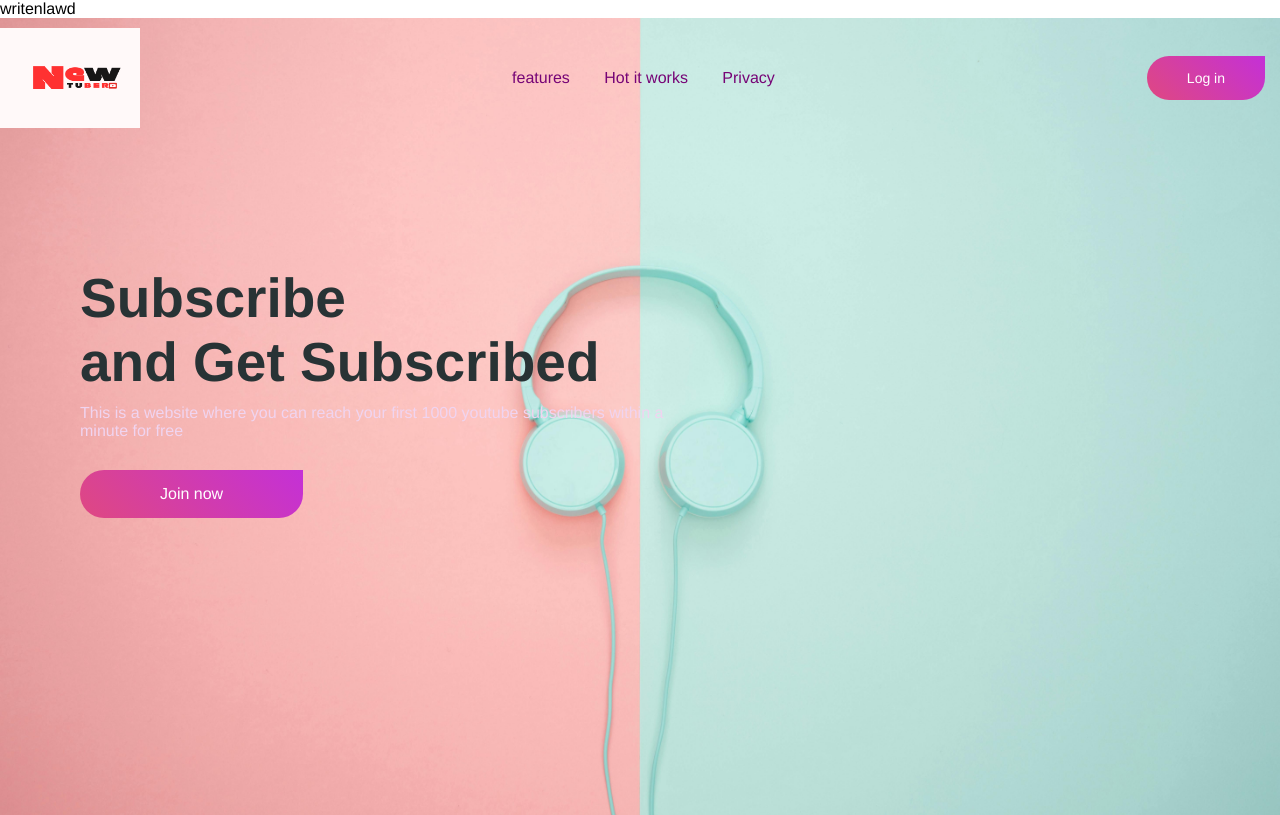
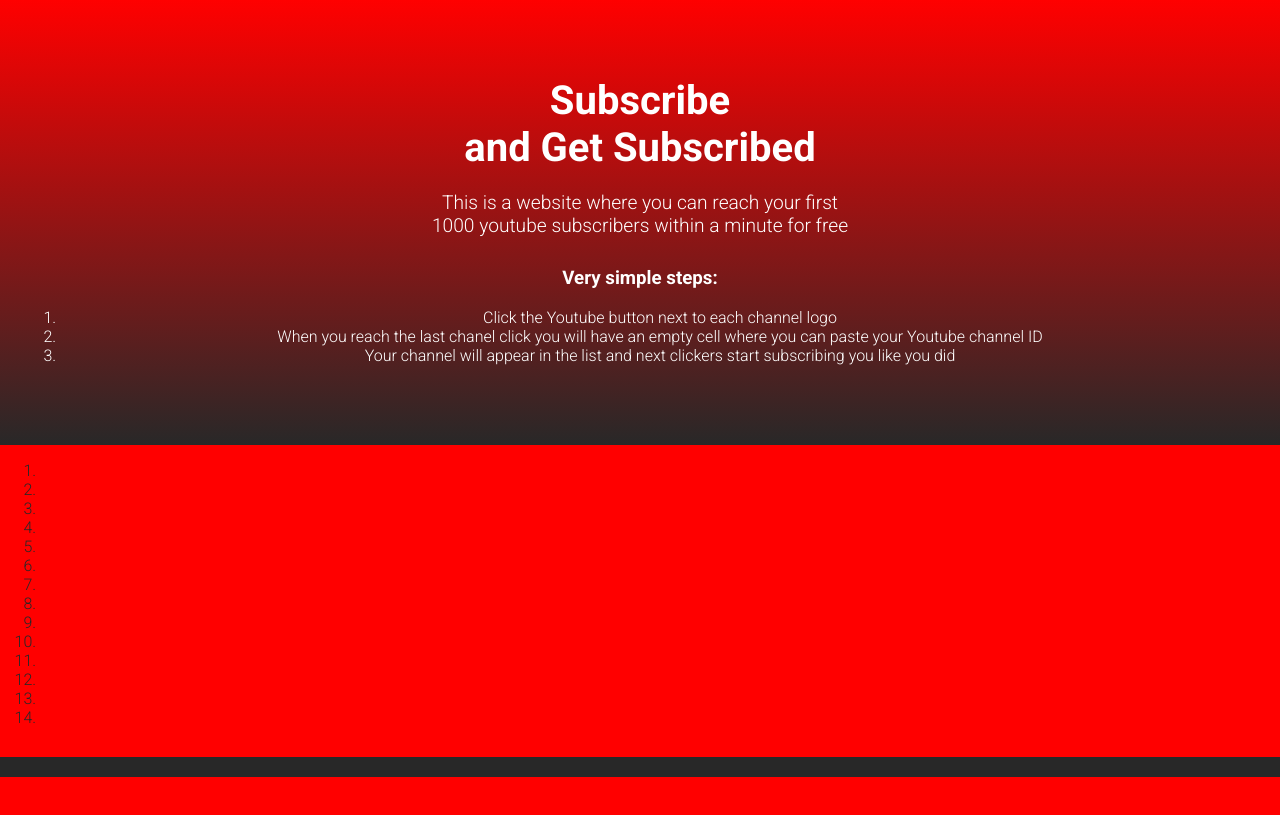
Before and after one commit to Ericlearner/youtube-subscribe-multiplier, a plain HTML site: page index.html in a window 1280 px wide. Shown: the top 815 px of the page. Drawn offline with Linux system fonts and the light colour scheme.

Commit message:
changes done

```diff
--- a/index.html
+++ b/index.html
@@ -6,48 +6,41 @@
     <title>Document</title>
     <link rel="stylesheet" href="styles.css">
     <link rel="stylesheet" href="script.js">
+    <link rel="preconnect" href="https://fonts.googleapis.com">
+    <link rel="preconnect" href="https://fonts.gstatic.com" crossorigin>
+    <link href="https://fonts.googleapis.com/css2?family=Roboto:ital,wght@0,100;0,300;0,400;0,500;0,700;0,900;1,100;1,300;1,400;1,500;1,700;1,900&display=swap" rel="stylesheet">
+
+
     <title>Youtube subscribe multiplier</title>
 </head>
 <header>
-writenlawd
+
 </header>
 <body>
     <div class="hero">
-        <nav>
-            <img src="Images/Black White Bold Modern Studio Logo.png" alt="Logo" class="logo">
-            <ul>
-                <li><a href="#">features</a></li>
-                <li><a href="#">Hot it works</a></li>
-                <li><a href="#">Privacy</a></li>
-            </ul>
+        <div class="item-1">
+            <h1>Subscribe<br> and Get Subscribed</h1>
+            <p>This is a website where you can reach your first <br>1000 youtube subscribers within a minute for free</p>
+            <!-- <a href="#" class="login-btn">Join now</a> -->
+        </div>
+        <div>
+            <h3>Very simple steps:</h3>
             <div>
-                <a href="#" class="login-btn">Log in</a>
+                <ol>
+                    <li>Click the Youtube button next to each channel logo</li>
+                    <li>When you reach the last chanel click you will have an empty cell where you can paste your Youtube channel ID</li>
+                    <li>Your channel will appear in the list and next clickers start subscribing you like you did</li>
+                </ol>
             </div>
-        </nav>
-        <div class="content">
-            <h1>Subscribe<br> and Get Subscribed</h1>
-            <p>This is a website where you can reach your first 1000 youtube subscribers within a minute for free</p>
-            <a href="#" class="login-btn">Join now</a>
+            <p></p>
         </div>
-
     </div>
-    <!-- <h1>youtube <i>subscribe</i> <b>multiplier</b></h1>
-    <h1>This is a website where you can reach your first 1000 youtube subscribers within a minute for free</h1>
-    <h2>How can you do it?</h2>
-    <h3>Steps:</h3>
-    <ol>
-        <h3>
-            subscribe for 100 youtube channels
-        </h3>
-        <p>When you finish subscribing 100 youtube channels there will apeear a cell for your youtube channel. It allows you to add your youtube channel for 100 subscribers list.</p>
-        <p>Subscribe and Get subscribed</p>
-    </ol> -->
-    <div class="list_10">
+    <div class="container">
         <ol>
             <li>
-                <div class="g-ytsubscribe" data-channelid="UC7_KLv_NjR_oZCaicgFGevA" data-layout="full" data-count="default"></div>
+                <div target="blank" class="g-ytsubscribe" data-channelid="UC7_KLv_NjR_oZCaicgFGevA" data-layout="full" data-count="default"></div>
             </li>
-            <li>
+             <li>
                 <div class="g-ytsubscribe" data-channelid="UCPRJV7qMxJv5owAWVVEtwJA" data-layout="full" data-count="default"></div>
             </li>
             <li>
@@ -86,246 +79,6 @@ writenlawd
             <li>
                 <div class="g-ytsubscribe" data-channelid="UCogN2Mj8N5f8KVgKcvtkDCg" data-layout="full" data-count="default"></div>
             </li>
-            <!-- <li>
-
-            </li>
-            <li>
-
-            </li>
-            <li>
-
-            </li>
-            <li>
-
-            </li>
-            <li>
-
-            </li>
-            <li>
-
-            </li>
-            <li>
-
-            </li>
-            <li>
-
-            </li>
-            <li>
-
-            </li>
-            <li>
-
-            </li>
-            <li>
-
-            </li>
-            <li>
-
-            </li>
-            <li>
-
-            </li>
-            <li>
-
-            </li>
-            <li>
-
-            </li>
-            <li>
-
-            </li>
-            <li>
-
-            </li>
-            <li>
-
-            </li>
-            <li>
-
-            </li>
-            <li>
-
-            </li>
-            <li>
-
-            </li>
-            <li>
-
-            </li>
-            <li>
-
-            </li>
-            <li>
-
-            </li>
-            <li>
-
-            </li>
-            <li>
-
-            </li>
-            <li>
-
-            </li>
-            <li>
-
-            </li>
-            <li>
-
-            </li>
-            <li>
-
-            </li>
-            <li>
-
-            </li>
-            <li>
-
-            </li>
-            <li>
-
-            </li>
-            <li>
-
-            </li>
-            <li>
-
-            </li>
-            <li>
-
-            </li>
-            <li>
-
-            </li>
-            <li>
-
-            </li>
-            <li>
-
-            </li>
-            <li>
-
-            </li>
-            <li>
-
-            </li>
-            <li>
-
-            </li>
-            <li>
-
-            </li>
-            <li>
-
-            </li>
-            <li>
-
-            </li>
-            <li>
-
-            </li>
-            <li>
-
-            </li>
-            <li>
-
-            </li>
-            <li>
-
-            </li>
-            <li>
-
-            </li>
-            <li>
-
-            </li>
-            <li>
-
-            </li>
-            <li>
-
-            </li>
-            <li>
-
-            </li>
-            <li>
-
-            </li>
-            <li>
-
-            </li>
-            <li>
-
-            </li>
-            <li>
-
-            </li>
-            <li>
-
-            </li>
-            <li>
-
-            </li>
-            <li>
-
-            </li>
-            <li>
-
-            </li>
-            <li>
-
-            </li>
-            <li>
-
-            </li>
-            <li>
-
-            </li>
-            <li>
-
-            </li>
-            <li>
-
-            </li>
-            <li>
-
-            </li>
-            <li>
-
-            </li>
-            <li>
-
-            </li>
-            <li>
-
-            </li>
-            <li>
-
-            </li>
-            <li>
-
-            </li>
-            <li>
-
-            </li>
-            <li>
-
-            </li>
-            <li>
-
-            </li>
-            <li>
-
-            </li>
-            <li>
-
-            </li>
-            <li>
-
-            </li>
-            <li>
-
-            </li> -->
         </ol>
     </div>
 </body>
--- a/script.js
+++ b/script.js
@@ -0,0 +1,5 @@
+var x =0;
+function count(){
+    x=x+1;
+    document.getElementById('count').value=x;
+}
--- a/styles.css
+++ b/styles.css
@@ -1,76 +1,79 @@
-* {
+
+body {
     margin: 0;
     padding: 0;
-    box-sizing: border-box;
-    font-family: 'Franklin Gothic Medium', 'Arial Narrow', Arial, sans-serif, sans-serif;
+    font-family: 'Roboto', sans-serif;
+    font-weight: 300;
+    background-color: #FF0000;
+    color: #282828;
 }
+.container ol {
+    display: flex;
+    justify-content: space-evenly;
+    flex-direction: column;
+    /* justify-content: center; */
+    /* align-items: center; */
+}
+
+/* Header and Navigation */
+nav {
+    /* background-color: #FF0000; */
+    color: white;
+    display: flex;
+    justify-content: space-between;
+    align-items: center;
+    padding: 10px 20px;
+    box-shadow: 0px 2px 5px rgba(224, 219, 219, 0.1);
+}
+
+nav ul {
+    list-style: none;
+    display: flex;
+    gap: 20px;
+    margin: 0;
+    padding: 0;
+}
+
+nav ul li a {
+    color: white;
+    text-decoration: none;
+    font-weight: 500;
+}
+
+.login-btn {
+    background-color: white;
+    color: #FF0000;
+    padding: 8px 15px;
+    border-radius: 20px;
+    text-decoration: none;
+    font-weight: 500;
+}
+
+/* Hero Section */
 .hero {
-    width: 100%;
-    min-height: 100vh;
-    background-image: url(Images/pexels-moose-photos-170195-1037992.jpg);
-    background-position: center;
-    background-size: cover;
+    background: linear-gradient(to bottom, #FF0000, #282828);
+    color: white;
+    text-align: center;
+    padding: 50px 20px;
 }
-.logo {
-    width: 140px;
-    height: 100px;
 
+.hero h1 {
+    font-size: 2.5rem;
+    margin-bottom: 20px;
 }
-nav {
+
+.hero p {
+    font-size: 1.2rem;
+    margin-bottom: 30px;
+}
+
+/* List Section */
+
+/* Footer */
+footer {
+    background-color: #282828;
+    color: white;
+    text-align: center;
     padding: 10px 0;
-    display: flex;
-    align-items: center;
-    justify-content: space-between;
+    margin-top: 30px;
 }
-nav ul li {
-    display: inline-block;
-    list-style: none;
-    margin: 10px 15px;
-}
-nav ul li a {
-    text-decoration: none;
-    color: #760476;
-    font-weight: 400;
-}
-.login-btn {
-    text-decoration: none;
-    text: #333;
-    margin-right: 15px;
-    font-weight: 400;
-    display: inline-block;
-    padding: 14px 40px;
-    color: #fff;
-    background-image: linear-gradient(45deg, #df4881, #c430d7);
-    font-size: 14px;
-    border-radius: 30px;
-    border-top-right-radius: 0;
-    transition: 0.5s;
-
-}
-.content {
-    margin-top: 10%;
-    max-width: 600px;
-    margin-left: 80px;
-}
-.content h1 {
-    font-size: 55px;
-    color: #283335;
-}
-.content p {
-    margin: 10px 0 30px;
-    color: #f0d4f0;
-}
-.content .login-btn {
-    padding: 15px 80px;
-    font-size: 16px;
-}
-.login-btn:hover {
-    border-top-right-radius: 30px;
-
-}
-ol li {
-    font-family: 'Franklin Gothic Medium', 'Arial Narrow', Arial, sans-serif;
-    font-size: 30px;
-    font-style: oblique;
-    color: blue;
-}
```
Also changed, not shown: 1 other file.
